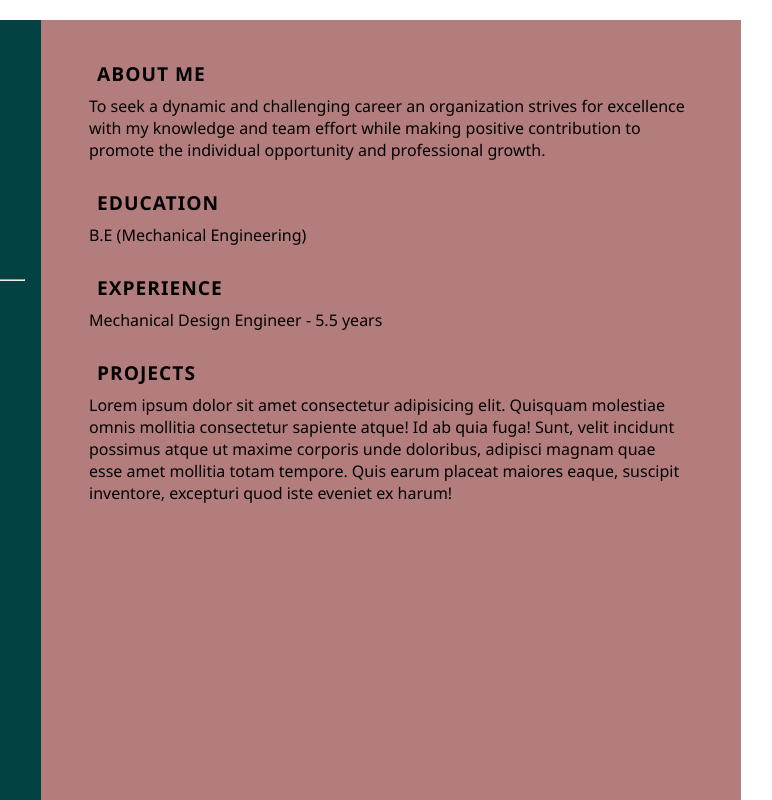
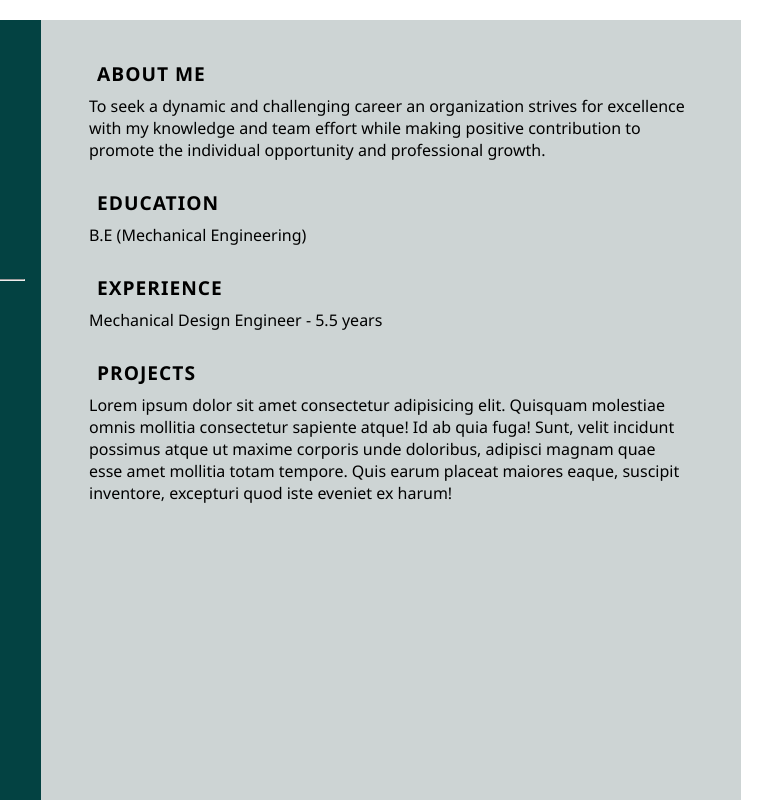
Before and after one commit to Gau232/Responsive-Resume-using-CSS-Grid---CSS-Input-attributes-Value-Readonly-Disab---zimmrgm191c6, a plain HTML site: page index.html in a window 1280 px wide. Shown: the top 800 px of the page, 323-1095 px from the left. Drawn offline with Linux system fonts and the light colour scheme.

Commit message:
Update style.css

```diff
--- a/style.css
+++ b/style.css
@@ -126,7 +126,7 @@ padding-right: 10px;
 .right-section{
     grid-area: 1/2/3/3;
     grid-column: span 1/span 2;
-    background-color: rgb(180, 125, 125);
+    background-color: #cdd4d4;
 
 }
 .right-main-content{
```
